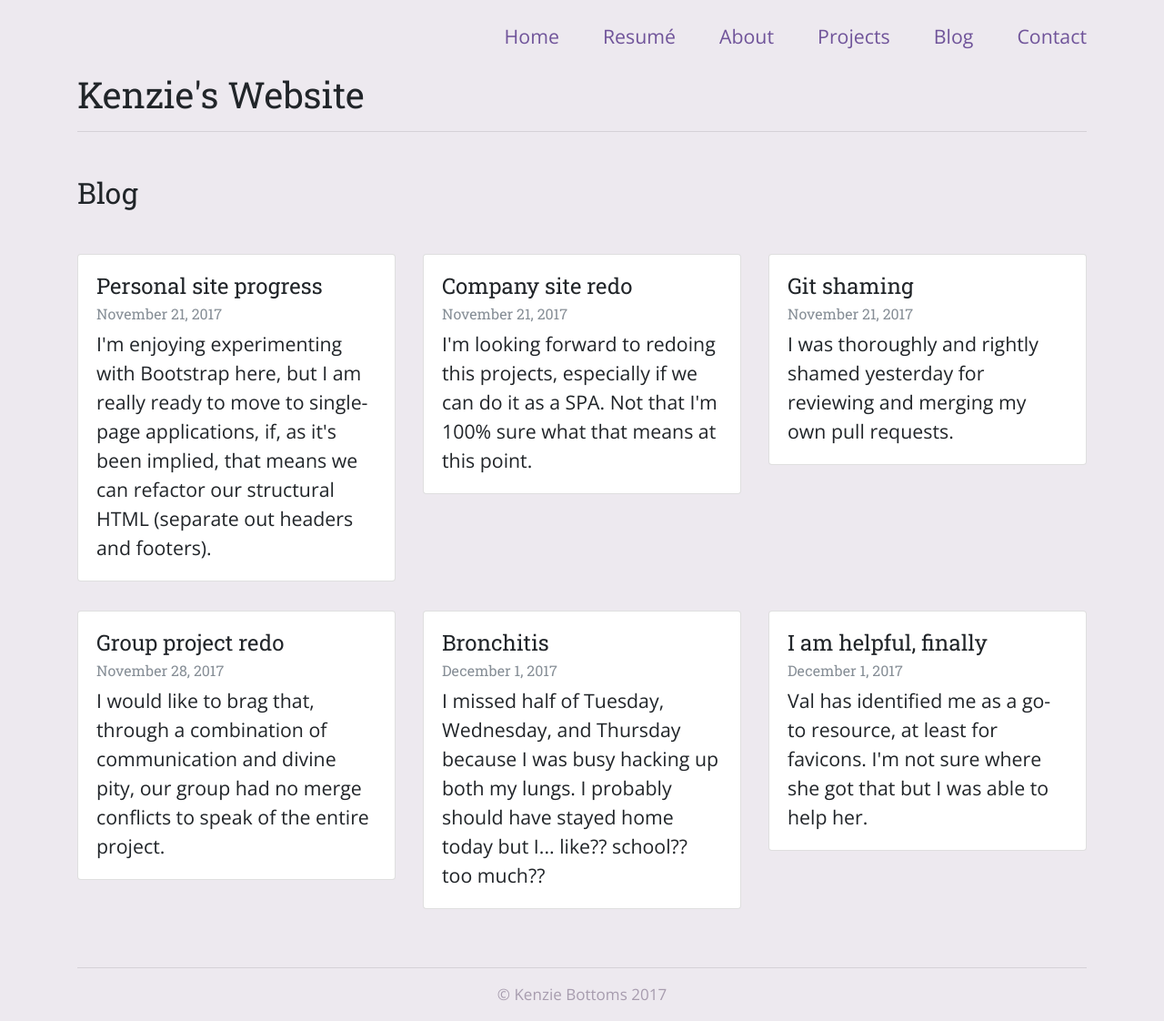
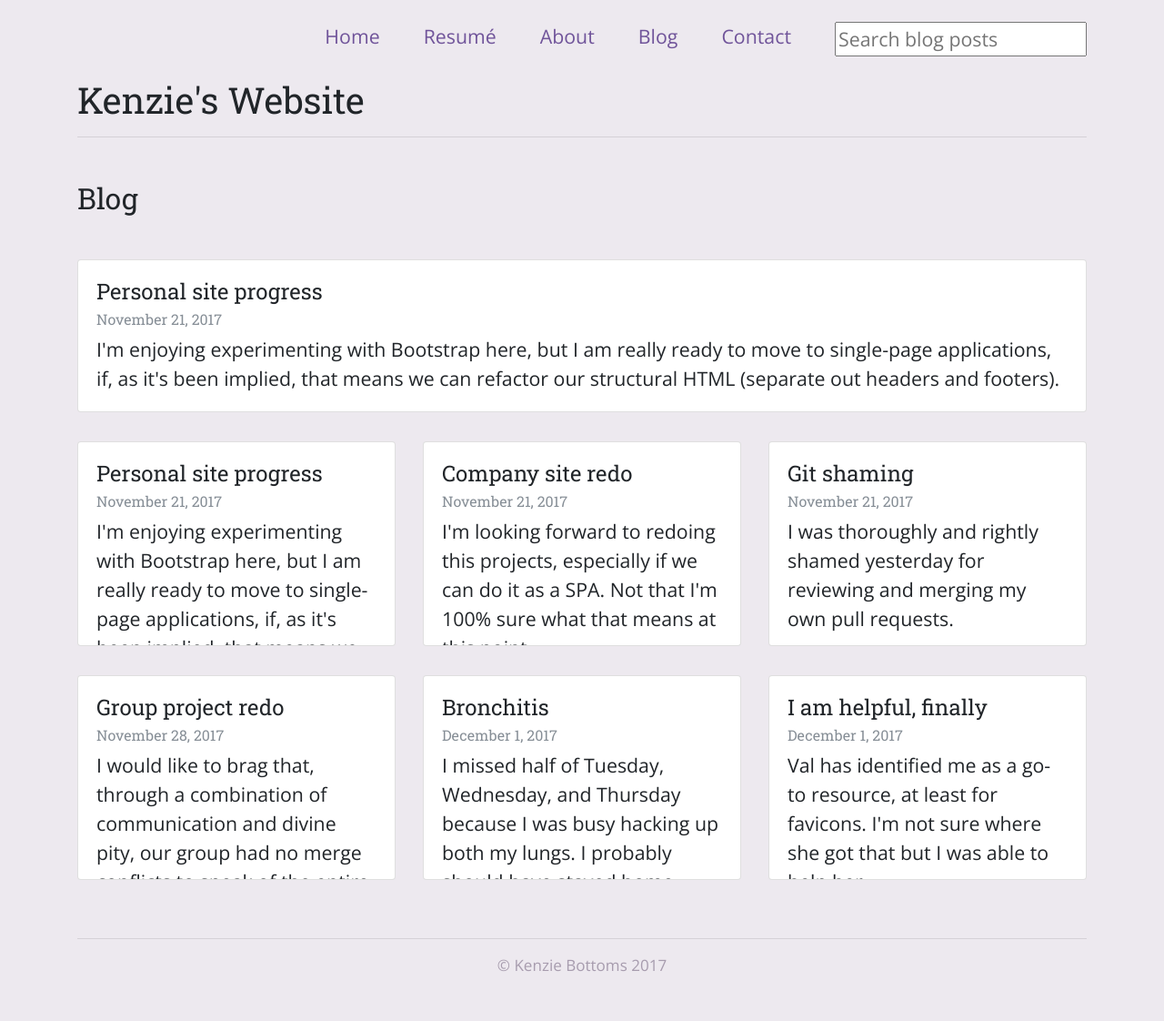
Before and after one commit to kenziebottoms/kenzie-ink-v3, a web app: file blog.html in a window 1280 px wide. Shown: the whole page at 91% size. After the commit the page ends 1067 px from the top, so only its background shows below. Run offline with its HTML, style and script files only (its server is not run), Linux system fonts and the light colour scheme; some libraries are stand-ins or nearby versions.

Commit message:
Base Step 6 requirements fulfilled

```diff
--- a/about.html
+++ b/about.html
@@ -27,9 +27,6 @@
             </li>
             <li class="nav-item pl-5">
                 <a href="/about.html">About</a>
-            </li>
-            <li class="nav-item pl-5">
-                <a href="/projects.html">Projects</a>
             </li>
             <li class="nav-item pl-5">
                 <a href="/blog.html">Blog</a>
--- a/assets/css/style.css
+++ b/assets/css/style.css
@@ -28,6 +28,13 @@ a:active {
 
 #blog .card {
     margin-bottom: 2rem;
+}
+#blog-holder .card {
+    /* TODO delete */
+    overflow: hidden;
+    height: 225px;
+    text-overflow: ellipsis;
+    display: block;
 }
 
 #resume article {
--- a/assets/js/blogs.json
+++ b/assets/js/blogs.json
@@ -1,31 +1,37 @@
 {
     "blogs": [
         {
+            "id": 1,
             "title": "Personal site progress",
             "date": "November 21, 2017",
             "content": "I'm enjoying experimenting with Bootstrap here, but I am really ready to move to single-page applications, if, as it's been implied, that means we can refactor our structural HTML (separate out headers and footers)."
         },
         {
+            "id": 2,
             "title": "Company site redo",
             "date": "November 21, 2017",
             "content": "I'm looking forward to redoing this projects, especially if we can do it as a SPA. Not that I'm 100% sure what that means at this point."
         },
         {
+            "id": 3,
             "title": "Git shaming",
             "date": "November 21, 2017",
             "content": "I was thoroughly and rightly shamed yesterday for reviewing and merging my own pull requests."
         },
         {
+            "id": 4,
             "title": "Group project redo",
             "date": "November 28, 2017",
             "content": "I would like to brag that, through a combination of communication and divine pity, our group had no merge conflicts to speak of the entire project."
         },
         {
+            "id": 5,
             "title": "Bronchitis",
             "date": "December 1, 2017",
             "content": "I missed half of Tuesday, Wednesday, and Thursday because I was busy hacking up both my lungs. I probably should have stayed home today but I... like?? school?? too much??"
         },
         {
+            "id": 6,
             "title": "I am helpful, finally",
             "date": "December 1, 2017",
             "content": "Val has identified me as a go-to resource, at least for favicons. I'm not sure where she got that but I was able to help her."
--- a/assets/js/main.js
+++ b/assets/js/main.js
@@ -1,29 +1,42 @@
-$(document).ready(function() {
 let blogs = [];
 
+// fetch blogs from blogs.json
 let blogRequest = new XMLHttpRequest();
 blogRequest.onreadystatechange = function() {
     if (this.readyState == 4 && this.status == 200) {
         let response = JSON.parse(this.responseText);
         blogs = response["blogs"];
         console.log(blogs);
+        // add each blog to #blog-holder
         blogs.forEach(function(element, index) {
             if (index%3 == 0) {
+                // add a new row for every third element
                 $('#blog-holder').append($('<div>',{class:'row'}));
             }
-                addBlog(blogs[index]);
+            // add each blog
+            addBlog(blogs[index], $('#blog-holder .row:last-child'));
+        });
+        // populate #blog-highlight
+        addBlog(blogs[0], $('#blog-highlight .row'));
+
+        // add click listeners to each blog
+        $('#blog-holder .card').click(function() {
+            let targetPostId = parseInt($(this).attr('id').substr(5));
+            let newBlog = blogs.filter(blog=>blog.id == targetPostId)[0];
+            $('#blog-highlight .row').empty();
+            addBlog(newBlog, $('#blog-highlight .row'));
         });
     }
 };
 blogRequest.open("GET", "assets/js/blogs.json", true);
 blogRequest.send();
-});
 
-function addBlog(blog) {
+function addBlog(blog, loc) {
     $('<div>',{class:'col'})
         .append(
             $('<article>',{
-                class: 'card'
+                class: 'card',
+                id: `post-${blog.id}`
             }).append(
                 $('<div>',{
                     class: 'card-body'
@@ -42,5 +55,5 @@ function addBlog(blog) {
                 )
             )
         )
-    .appendTo($('#blog-holder .row:last-child'));
+    .appendTo(loc);
 }
--- a/blog.html
+++ b/blog.html
@@ -29,13 +29,13 @@
                 <a href="/about.html">About</a>
             </li>
             <li class="nav-item pl-5">
-                <a href="/projects.html">Projects</a>
-            </li>
-            <li class="nav-item pl-5">
                 <a href="/blog.html">Blog</a>
             </li>
             <li class="nav-item pl-5">
                 <a href="/contact.html">Contact</a>
+            </li>
+            <li class="nav-item pl-5">
+                <input type="text" placeholder="Search blog posts">
             </li>
         </ul>
     </nav>
@@ -49,6 +49,9 @@
             <header>
                 <h2 class="my-5">Blog</h2>
             </header>
+            <div id="blog-highlight">
+                <div class="row"></div>
+            </div>
             <div id="blog-holder"></div>
         </section>
         <footer class="text-center py-3">
--- a/contact.html
+++ b/contact.html
@@ -27,9 +27,6 @@
             </li>
             <li class="nav-item pl-5">
                 <a href="/about.html">About</a>
-            </li>
-            <li class="nav-item pl-5">
-                <a href="/projects.html">Projects</a>
             </li>
             <li class="nav-item pl-5">
                 <a href="/blog.html">Blog</a>
--- a/index.html
+++ b/index.html
@@ -27,9 +27,6 @@
             </li>
             <li class="nav-item pl-5">
                 <a href="/about.html">About</a>
-            </li>
-            <li class="nav-item pl-5">
-                <a href="/projects.html">Projects</a>
             </li>
             <li class="nav-item pl-5">
                 <a href="/blog.html">Blog</a>
--- a/projects.html
+++ b/projects.html
@@ -27,9 +27,6 @@
             </li>
             <li class="nav-item pl-5">
                 <a href="/about.html">About</a>
-            </li>
-            <li class="nav-item pl-5">
-                <a href="/projects.html">Projects</a>
             </li>
             <li class="nav-item pl-5">
                 <a href="/blog.html">Blog</a>
```
Also changed, not shown: resume.html (+20 -4 lines). Lines whose indentation alone changed are shown as unchanged.
